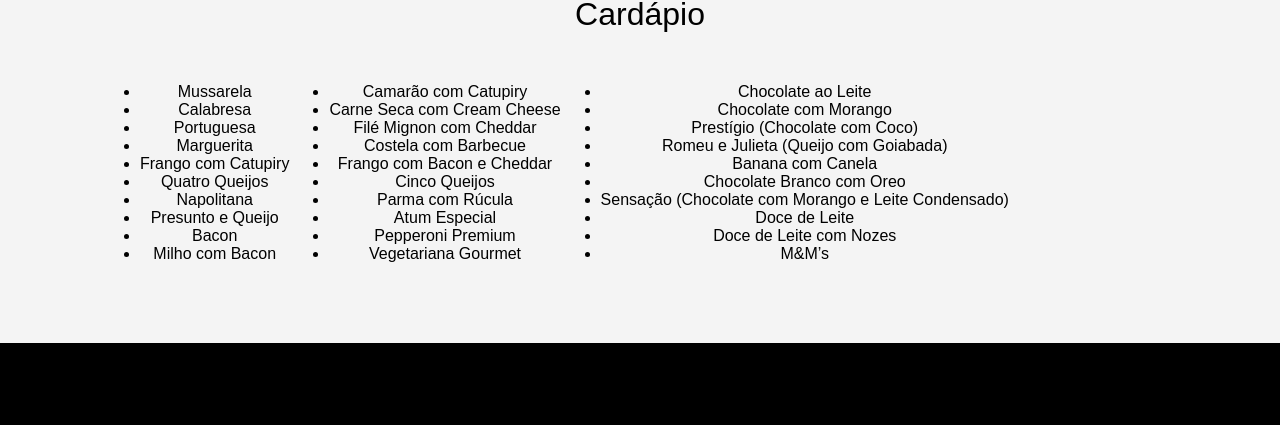
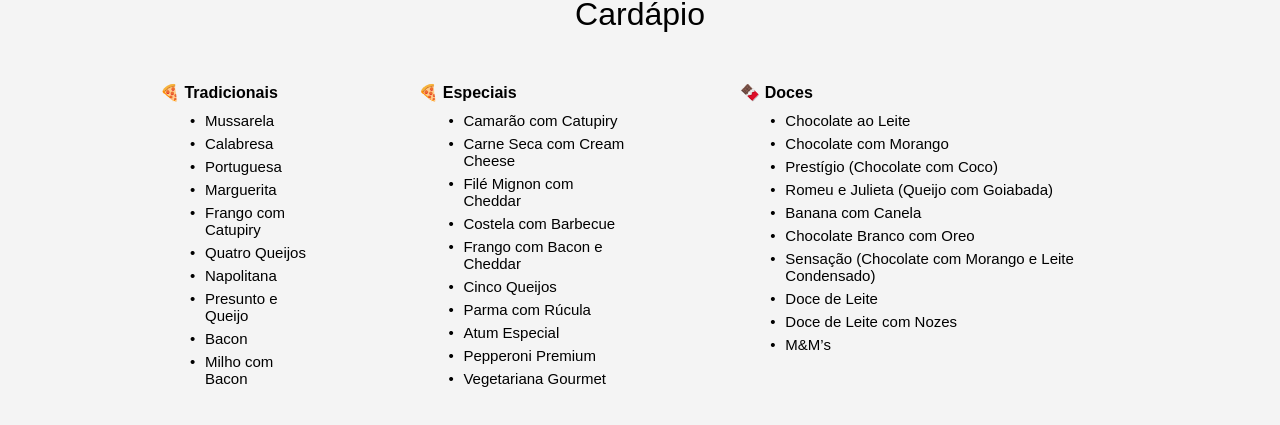
Before and after one commit to HelenDellaRoveri/PizzaFiep-sala-04, a React (Vite) app in the folder frontend/: page / in a window 1280 px wide. Shown: the part 1343-1768 px from the top of the page. Before the commit the page ends 1686 px from the top, so only its background shows below. Built offline with nearby package versions, Linux system fonts and the light colour scheme; a web font is replaced by a local one.

Commit message:
Refactor index.css with updated styles and structure

```diff
--- a/frontend/src/index.css
+++ b/frontend/src/index.css
@@ -194,4 +194,27 @@
     gap: 40px;
     max-width: 1000px;
     margin: 0 auto;
+    text-align: left;
 }
+.lista ul{
+    list-style: none;
+    margin: 0 20px;
+}
+.lista ul::before{
+    content: attr(data-title);
+    display: block;
+    font-weight: bold;
+    margin-bottom: 10px;
+}
+.lista li{
+    margin: 6px 30px;
+    font-size: 15px;
+    position: relative;
+    padding-left: 15px;
+}
+.lista li::before{
+    content: "•";
+    position: absolute;
+    left: 0;
+    color: #000;
+}
```
